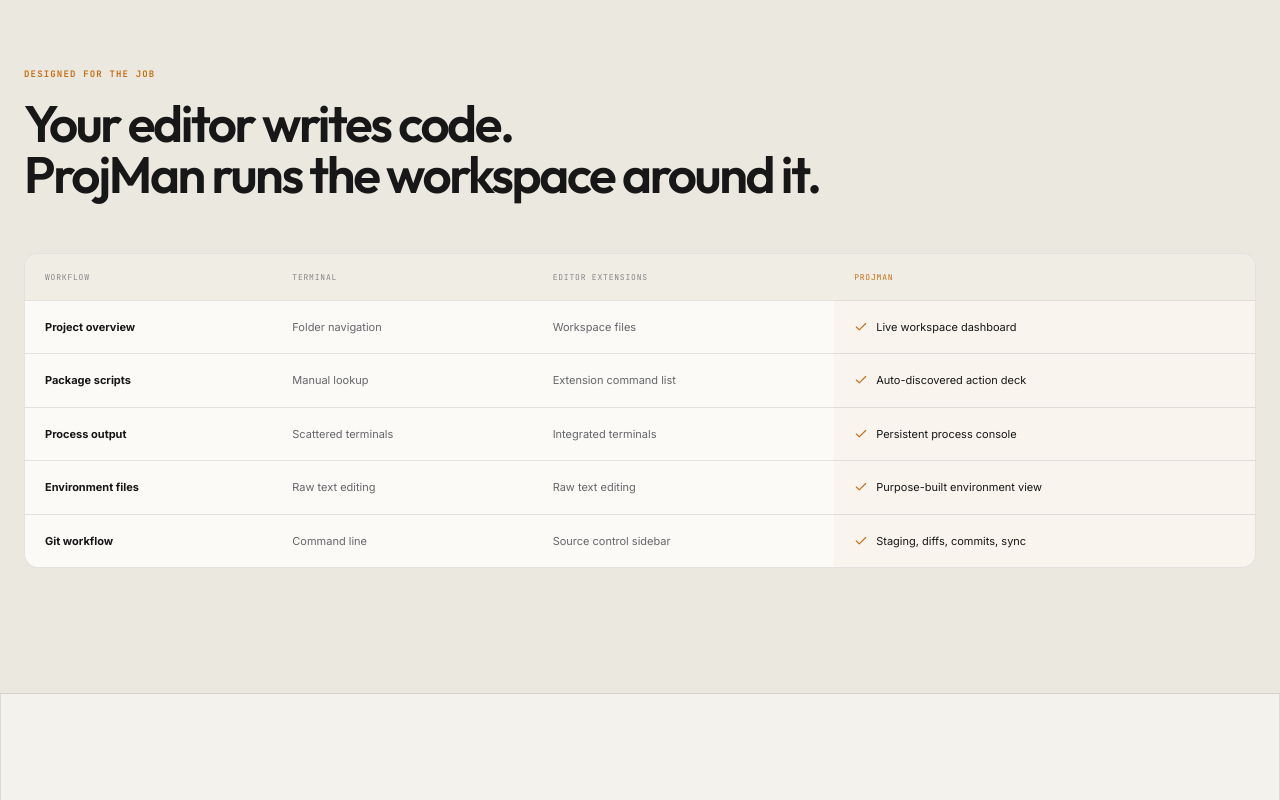
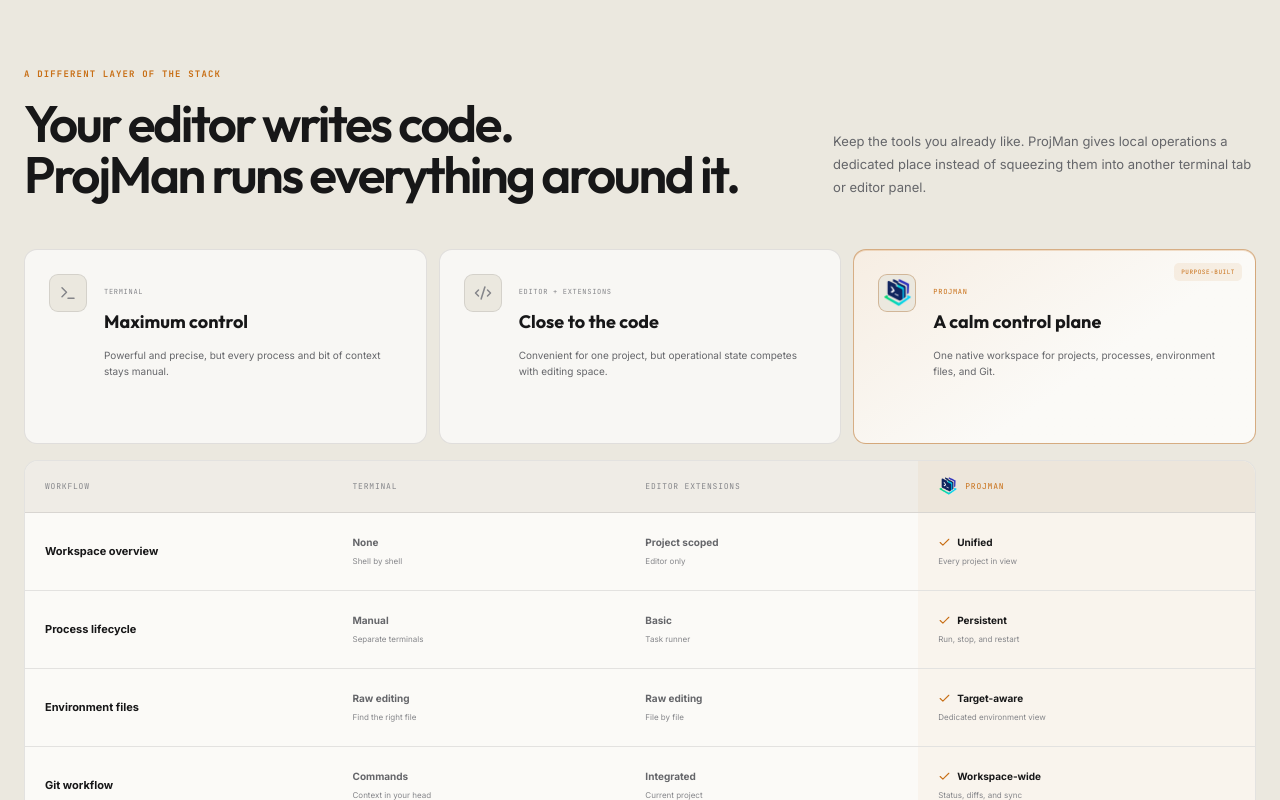
Before and after one commit to BISTArk/projman, a React (Vite) app in the folder promo-site/: page / in a window 1280 px wide. Shown: the part 3700-4500 px from the top of the page. Built offline with nearby package versions, Linux system fonts and the light colour scheme; no server answers.

Commit message:
feat: improve landing comparison section

```diff
--- a/promo-site/src/App.tsx
+++ b/promo-site/src/App.tsx
@@ -109,11 +109,11 @@
 ];
 
 const comparisonRows = [
-  ["Project overview", "Folder navigation", "Workspace files", "Live workspace dashboard"],
-  ["Package scripts", "Manual lookup", "Extension command list", "Auto-discovered action deck"],
-  ["Process output", "Scattered terminals", "Integrated terminals", "Persistent process console"],
-  ["Environment files", "Raw text editing", "Raw text editing", "Purpose-built environment view"],
-  ["Git workflow", "Command line", "Source control sidebar", "Staging, diffs, commits, sync"],
+  { feature: "Workspace overview", terminal: ["None", "Shell by shell"], editor: ["Project scoped", "Editor only"], projman: ["Unified", "Every project in view"] },
+  { feature: "Process lifecycle", terminal: ["Manual", "Separate terminals"], editor: ["Basic", "Task runner"], projman: ["Persistent", "Run, stop, and restart"] },
+  { feature: "Environment files", terminal: ["Raw editing", "Find the right file"], editor: ["Raw editing", "File by file"], projman: ["Target-aware", "Dedicated environment view"] },
+  { feature: "Git workflow", terminal: ["Commands", "Context in your head"], editor: ["Integrated", "Current project"], projman: ["Workspace-wide", "Status, diffs, and sync"] },
+  { feature: "Context switching", terminal: ["High", "Tabs and windows"], editor: ["Medium", "Panels and extensions"], projman: ["Low", "One operational layer"] },
 ];
 
 const faqs = [
@@ -356,15 +356,43 @@
 
         <section id="compare" className="compare-section">
           <div className="section-shell">
-            <Reveal className="section-heading">
-              <span className="section-kicker">Designed for the job</span>
-              <h2>Your editor writes code.<br />ProjMan runs the workspace around it.</h2>
+            <Reveal className="compare-heading">
+              <div>
+                <span className="section-kicker">A different layer of the stack</span>
+                <h2>Your editor writes code.<br />ProjMan runs everything around it.</h2>
+              </div>
+              <p>Keep the tools you already like. ProjMan gives local operations a dedicated place instead of squeezing them into another terminal tab or editor panel.</p>
             </Reveal>
-            <Reveal className="compare-table-wrap" delay={0.1}>
-              <table className="compare-table">
-                <thead><tr><th>Workflow</th><th>Terminal</th><th>Editor extensions</th><th>ProjMan</th></tr></thead>
-                <tbody>{comparisonRows.map((row) => <tr key={row[0]}>{row.map((cell, index) => <td key={cell} className={index === 3 ? "is-projman" : ""}>{index === 3 && <Check size={14} />} {cell}</td>)}</tr>)}</tbody>
-              </table>
+
+            <Reveal className="compare-profiles" delay={0.06}>
+              <article className="compare-profile">
+                <span className="compare-profile__icon"><Terminal size={18} /></span>
+                <div><small>TERMINAL</small><strong>Maximum control</strong><p>Powerful and precise, but every process and bit of context stays manual.</p></div>
+              </article>
+              <article className="compare-profile">
+                <span className="compare-profile__icon"><Code2 size={18} /></span>
+                <div><small>EDITOR + EXTENSIONS</small><strong>Close to the code</strong><p>Convenient for one project, but operational state competes with editing space.</p></div>
+              </article>
+              <article className="compare-profile compare-profile--featured">
+                <span className="compare-profile__badge">PURPOSE-BUILT</span>
+                <span className="compare-profile__icon"><img src="/app-icon.png" alt="" /></span>
+                <div><small>PROJMAN</small><strong>A calm control plane</strong><p>One native workspace for projects, processes, environment files, and Git.</p></div>
+              </article>
+            </Reveal>
+
+            <Reveal className="compare-matrix" delay={0.12}>
+              <div className="compare-matrix__header">
+                <span>Workflow</span><span>Terminal</span><span>Editor extensions</span><span className="is-projman"><img src="/app-icon.png" alt="" /> ProjMan</span>
+              </div>
+              {comparisonRows.map((row) => (
+                <div className="compare-matrix__row" key={row.feature}>
+                  <strong>{row.feature}</strong>
+                  <div data-label="Terminal"><b>{row.terminal[0]}</b><small>{row.terminal[1]}</small></div>
+                  <div data-label="Editor extensions"><b>{row.editor[0]}</b><small>{row.editor[1]}</small></div>
+                  <div data-label="ProjMan" className="is-projman"><b><Check size={13} /> {row.projman[0]}</b><small>{row.projman[1]}</small></div>
+                </div>
+              ))}
+              <div className="compare-matrix__footer"><span>ProjMan complements your editor—it does not replace it.</span><a href={downloadUrls[primaryOS]} target="_blank" rel="noreferrer">Try the dedicated workspace <ArrowRight size={14} /></a></div>
             </Reveal>
           </div>
         </section>
--- a/promo-site/src/index.css
+++ b/promo-site/src/index.css
@@ -244,16 +244,41 @@
 .stage-frame img { display: block; width: 100%; }
 
 .compare-section { padding-block: 125px; border-block: 1px solid var(--line); background: var(--page-alt); }
-.compare-table-wrap { overflow-x: auto; border: 1px solid var(--line); border-radius: 14px; background: var(--panel); }
-.compare-table { width: 100%; min-width: 760px; border-collapse: collapse; text-align: left; }
-.compare-table th, .compare-table td { padding: 18px 20px; border-bottom: 1px solid var(--line); }
-.compare-table th { color: var(--subtle); font: 8px "JetBrains Mono", monospace; letter-spacing: .1em; text-transform: uppercase; background: color-mix(in srgb, var(--page-alt) 70%, transparent); }
-.compare-table th:last-child { color: var(--signal); }
-.compare-table td { color: var(--muted); font-size: 11px; }
-.compare-table td:first-child { color: var(--ink); font-weight: 700; }
-.compare-table .is-projman { color: var(--ink); background: color-mix(in srgb, var(--signal) 4%, transparent); }
-.compare-table .is-projman svg { display: inline; margin-right: 5px; color: var(--signal); vertical-align: -3px; }
-.compare-table tbody tr:last-child td { border-bottom: 0; }
+.compare-heading { display: grid; grid-template-columns: 1fr .58fr; gap: 80px; align-items: end; margin-bottom: 50px; }
+.compare-heading h2 { max-width: 760px; margin: 0; font-family: "Outfit", sans-serif; font-size: clamp(35px, 4vw, 54px); font-weight: 600; letter-spacing: -.047em; line-height: .98; }
+.compare-heading > p { margin: 0; color: var(--muted); font-size: 13px; line-height: 1.75; }
+.compare-profiles { display: grid; grid-template-columns: repeat(3, 1fr); gap: 12px; margin-bottom: 16px; }
+.compare-profile { position: relative; min-height: 195px; display: grid; grid-template-columns: auto 1fr; gap: 17px; padding: 24px; overflow: hidden; border: 1px solid var(--line); border-radius: 13px; background: color-mix(in srgb, var(--panel) 86%, transparent); }
+.compare-profile__icon { width: 38px; height: 38px; display: grid; place-items: center; border: 1px solid var(--line); border-radius: 9px; color: var(--subtle); background: var(--page-alt); }
+.compare-profile__icon img { width: 31px; height: 31px; object-fit: contain; }
+.compare-profile div { padding-top: 2px; }
+.compare-profile small { color: var(--subtle); font: 7px "JetBrains Mono", monospace; letter-spacing: .1em; }
+.compare-profile strong { display: block; margin-top: 8px; font-family: "Outfit", sans-serif; font-size: 18px; }
+.compare-profile p { margin: 12px 0 0; color: var(--muted); font-size: 10px; line-height: 1.65; }
+.compare-profile--featured { border-color: color-mix(in srgb, var(--signal) 45%, var(--line)); background: linear-gradient(145deg, color-mix(in srgb, var(--signal) 9%, var(--panel)), var(--panel) 60%); box-shadow: inset 0 1px color-mix(in srgb, var(--signal) 20%, transparent); }
+.compare-profile--featured .compare-profile__icon { border-color: color-mix(in srgb, var(--signal) 28%, var(--line)); }
+.compare-profile--featured small { color: var(--signal); }
+.compare-profile__badge { position: absolute; top: 13px; right: 13px; padding: 5px 7px; border-radius: 5px; color: var(--signal); background: color-mix(in srgb, var(--signal) 9%, transparent); font: 6px "JetBrains Mono", monospace; letter-spacing: .09em; }
+.compare-matrix { overflow: hidden; border: 1px solid var(--line); border-radius: 14px; background: var(--panel); }
+.compare-matrix__header, .compare-matrix__row { display: grid; grid-template-columns: 1.05fr 1fr 1fr 1.15fr; }
+.compare-matrix__header { min-height: 52px; align-items: center; border-bottom: 1px solid var(--line); background: color-mix(in srgb, var(--page-alt) 72%, transparent); }
+.compare-matrix__header > span { height: 100%; display: flex; align-items: center; gap: 7px; padding: 0 20px; color: var(--subtle); font: 8px "JetBrains Mono", monospace; letter-spacing: .1em; text-transform: uppercase; }
+.compare-matrix__header img { width: 20px; height: 20px; object-fit: contain; }
+.compare-matrix__header .is-projman { color: var(--signal); background: color-mix(in srgb, var(--signal) 5%, transparent); }
+.compare-matrix__row { min-height: 78px; border-bottom: 1px solid var(--line); }
+.compare-matrix__row > strong, .compare-matrix__row > div { display: flex; flex-direction: column; justify-content: center; padding: 15px 20px; }
+.compare-matrix__row > strong { font-size: 11px; }
+.compare-matrix__row > div { color: var(--muted); }
+.compare-matrix__row b { color: var(--muted); font-size: 10px; font-weight: 650; }
+.compare-matrix__row small { margin-top: 5px; color: var(--subtle); font-size: 8px; }
+.compare-matrix__row .is-projman { background: color-mix(in srgb, var(--signal) 4%, transparent); }
+.compare-matrix__row .is-projman b { display: flex; align-items: center; gap: 6px; color: var(--ink); }
+.compare-matrix__row .is-projman b svg { color: var(--signal); }
+.compare-matrix__row:hover { background: color-mix(in srgb, var(--ink) 1.7%, transparent); }
+.compare-matrix__footer { min-height: 60px; display: flex; justify-content: space-between; align-items: center; gap: 20px; padding: 0 20px; }
+.compare-matrix__footer > span { color: var(--subtle); font-size: 9px; }
+.compare-matrix__footer a { display: inline-flex; align-items: center; gap: 7px; color: var(--signal); font-size: 10px; font-weight: 700; }
+.compare-matrix__footer a:hover { gap: 10px; }
 
 .reliability-grid { padding-block: 132px; display: grid; grid-template-columns: 1.25fr .75fr; gap: 14px; }
 .reliability-card { min-height: 210px; padding: 27px; border: 1px solid var(--line); border-radius: 14px; background: var(--panel); }
@@ -311,6 +336,9 @@
   .feature-card:last-child .git-visual { max-width: 520px; }
   .stage-heading { grid-template-columns: 1fr; }
   .faq-heading { position: static; }
+  .compare-heading { grid-template-columns: 1fr; gap: 25px; }
+  .compare-profiles { grid-template-columns: 1fr; }
+  .compare-profile { min-height: 145px; }
 }
 
 @media (max-width: 720px) {
@@ -341,6 +369,15 @@
   .rail-line { display: none; }
   .stage-stats { gap: 18px; }
   .stage-topbar small { display: none; }
+  .compare-matrix__header { display: none; }
+  .compare-matrix__row { grid-template-columns: 1fr; padding: 20px; }
+  .compare-matrix__row > strong { padding: 0 0 15px; font-size: 13px; }
+  .compare-matrix__row > div { position: relative; min-height: 54px; display: grid; grid-template-columns: 112px 1fr; align-items: center; padding: 10px 12px 10px 120px; border-top: 1px solid var(--line); }
+  .compare-matrix__row > div::before { content: attr(data-label); position: absolute; left: 12px; color: var(--subtle); font: 7px "JetBrains Mono", monospace; letter-spacing: .06em; text-transform: uppercase; }
+  .compare-matrix__row b, .compare-matrix__row small { grid-column: 2; }
+  .compare-matrix__row small { margin-top: 3px; }
+  .compare-matrix__row .is-projman { border-radius: 7px; }
+  .compare-matrix__footer { align-items: flex-start; flex-direction: column; padding-block: 18px; }
   .reliability-grid { grid-template-columns: 1fr; }
   .reliability-card--large { grid-row: auto; padding: 28px; }
   .performance-bars > div { grid-template-columns: 72px 1fr 58px; }
```
Also changed, not shown: 5 other files (tests, documents, lock files or other folders).
